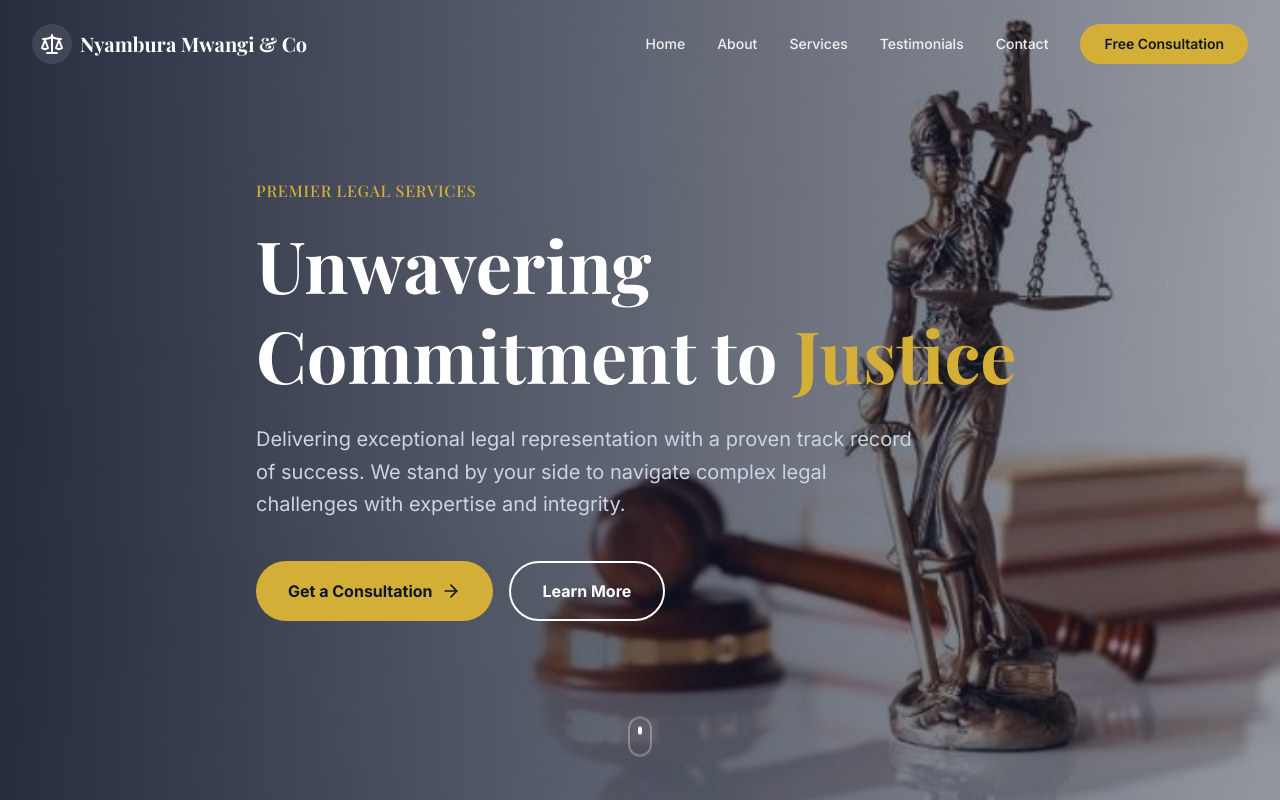
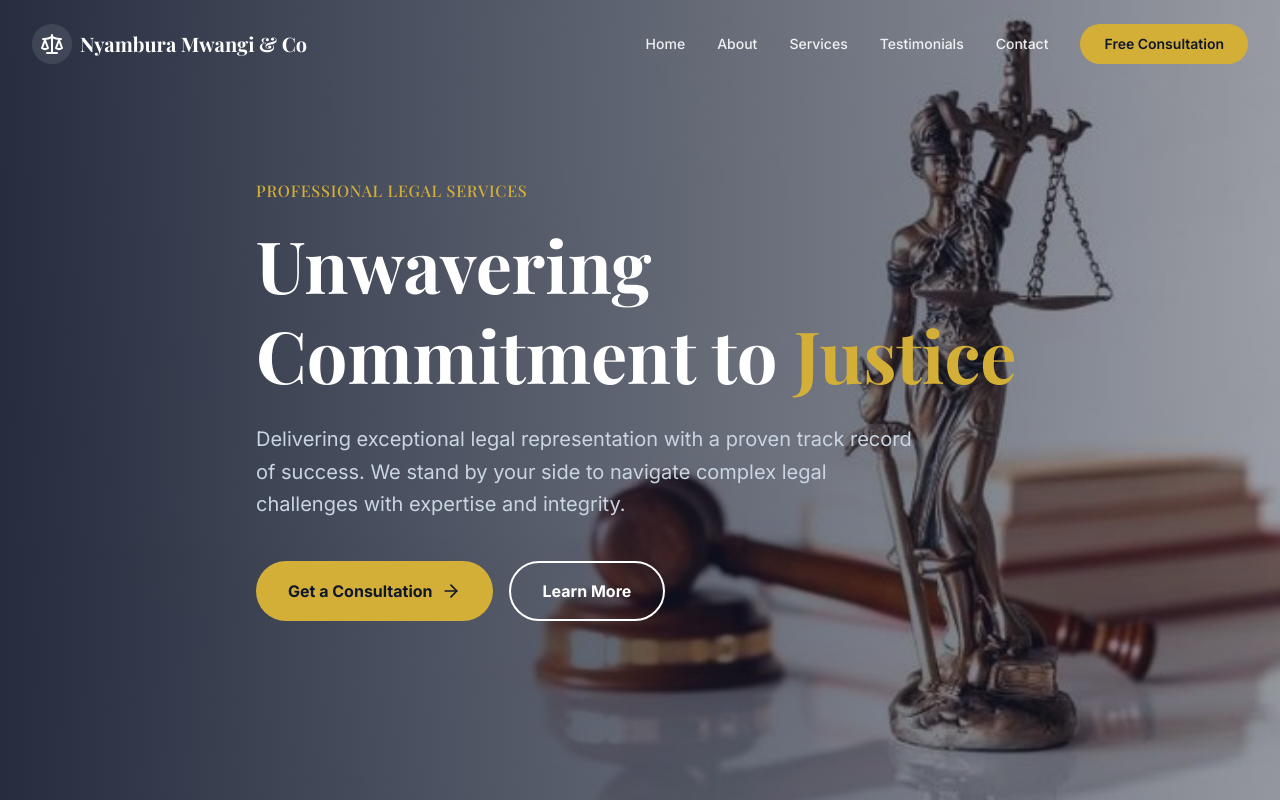
Before and after one commit to renekrisk/Lawyer-landing-site, a React (Vite) app: page / in a window 1280 px wide. Shown: the top 800 px of the page. Built offline with nearby package versions, Linux system fonts and the light colour scheme.

Commit message:
Updated hero section

```diff
--- a/src/components/Hero.jsx
+++ b/src/components/Hero.jsx
@@ -26,7 +26,7 @@
                     className="max-w-3xl"
                 >
                     <h2 className="text-accent font-medium tracking-wider uppercase mb-4">
-                        Premier Legal Services
+                        Professional Legal Services
                     </h2>
                     <h1 className="text-5xl sm:text-6xl md:text-7xl font-serif font-bold text-white mb-6 leading-tight">
                         Unwavering Commitment to <span className="text-accent">Justice</span>
@@ -54,17 +54,7 @@
                 </motion.div>
             </div>
 
-            {/* Scroll Indicator - subtle hint to scroll down */}
-            <motion.div
-                initial={{ opacity: 0 }}
-                animate={{ opacity: 1 }}
-                transition={{ delay: 1, duration: 1 }}
-                className="absolute bottom-10 left-1/2 transform -translate-x-1/2 z-20 animate-bounce"
-            >
-                <div className="w-6 h-10 border-2 border-white/30 rounded-full flex justify-center pt-2">
-                    <div className="w-1 h-2 bg-white rounded-full" />
-                </div>
-            </motion.div>
+
         </section>
     );
 };
```
